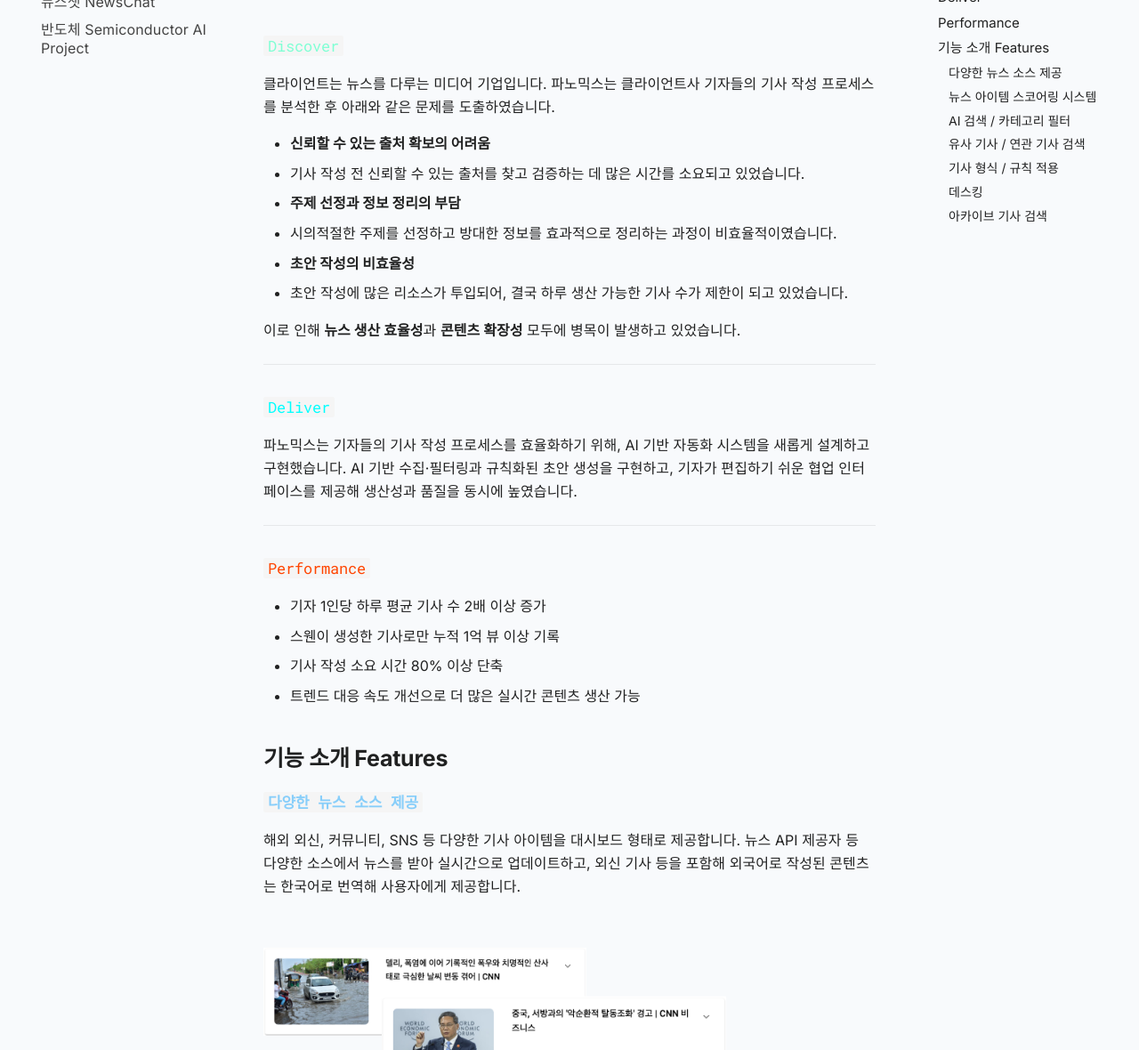
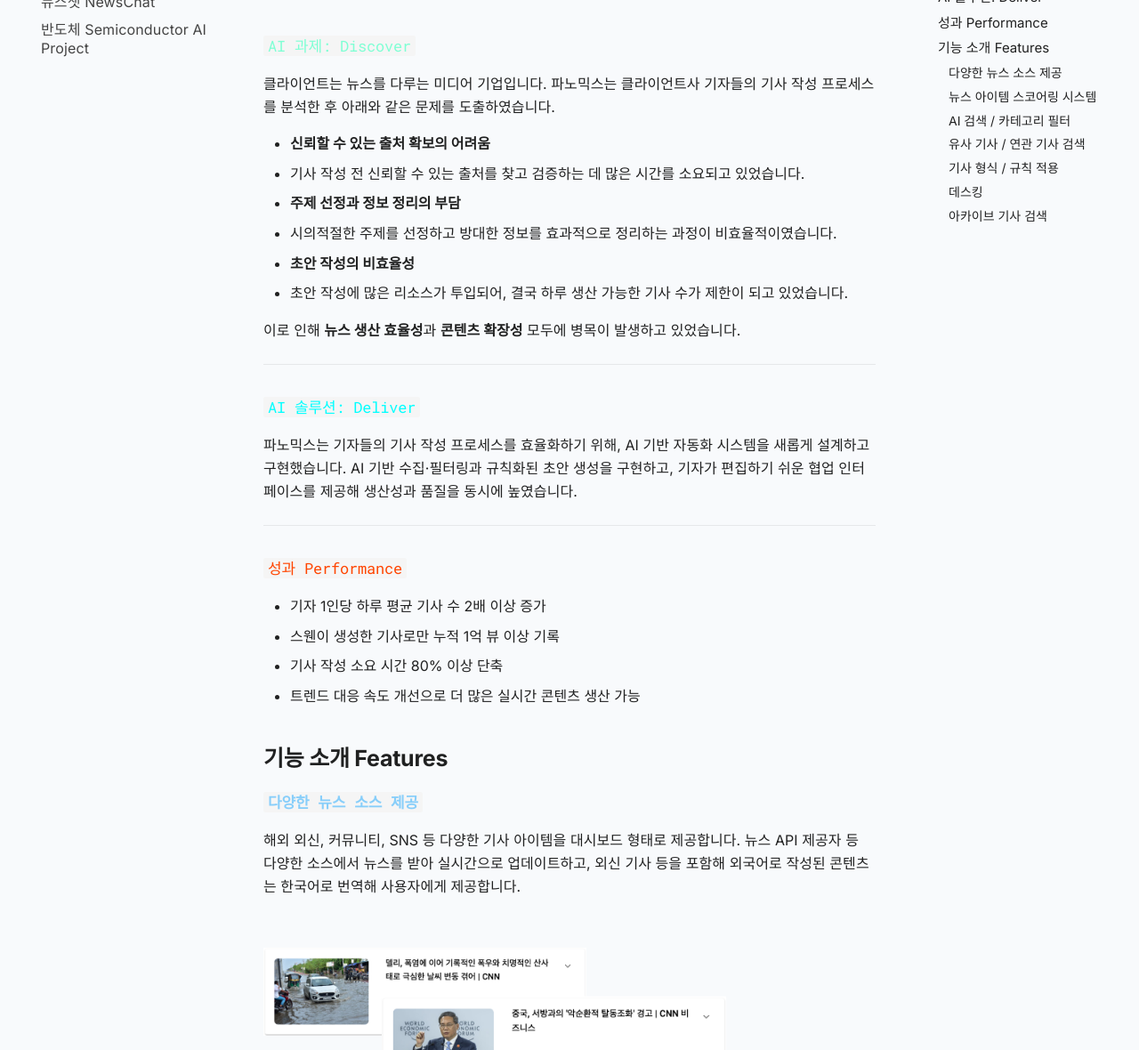
Before and after one commit to panomix/panomix, an MkDocs documentation site: the page built from docs/clients/news/news.md, in a window 1280 px wide and 1400 px high, scrolled down 577 px, cut to the strip 220-1400 px from the top of the window. Shown: the whole strip at 89% size. Built offline with MkDocs 1.6.1 and Material for MkDocs 9.7.7, drawn with Linux system fonts in a browser that asks for light colours; comment, search, counter and statistics services are not loaded; some of the changed text lies outside the part shown.

Commit message:
Update news.md

```diff
--- a/docs/clients/news/news.md
+++ b/docs/clients/news/news.md
@@ -7,7 +7,7 @@
       <iframe style="width: 100%; aspect-ratio: 16 / 9" src="https://www.youtube.com/embed/kIkpnR-KD88?si=gAcIq4hVWC7RGnFz" title="YouTube video player" frameborder="0" allow="accelerometer; autoplay; clipboard-write; encrypted-media; gyroscope; picture-in-picture; web-share" referrerpolicy="strict-origin-when-cross-origin" allowfullscreen></iframe>
 </div>
 
-### <code style="color : aquamarine">Discover</code> ###
+### <code style="color : aquamarine">AI 과제: Discover</code> ###
 
 클라이언트는 뉴스를 다루는 미디어 기업입니다. 파노믹스는 클라이언트사 기자들의 기사 작성 프로세스를 분석한 후 아래와 같은 문제를 도출하였습니다.
 
@@ -24,14 +24,14 @@
 
 ---
 
-### <code style="color : cyan">Deliver</code> ###
+### <code style="color : cyan">AI 솔루션: Deliver</code> ###
 
 파노믹스는 기자들의 기사 작성 프로세스를 효율화하기 위해, AI 기반 자동화 시스템을 새롭게 설계하고 구현했습니다.
 AI 기반 수집·필터링과 규칙화된 초안 생성을 구현하고, 기자가 편집하기 쉬운 협업 인터페이스를 제공해 생산성과 품질을 동시에 높였습니다.
 
 ---
 
-### <code style="color : orangered">Performance</code> ###
+### <code style="color : orangered">성과 Performance</code> ###
 
 - 기자 1인당 하루 평균 기사 수 2배 이상 증가
 - 스웬이 생성한 기사로만 누적 1억 뷰 이상 기록
```
